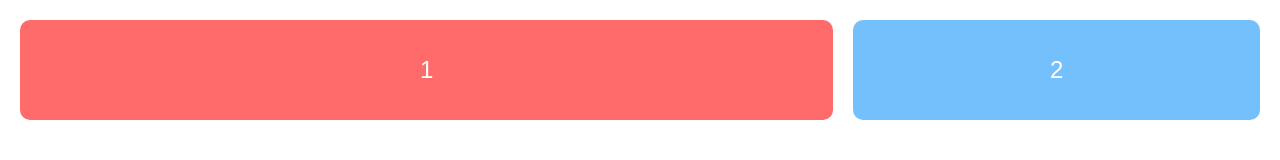
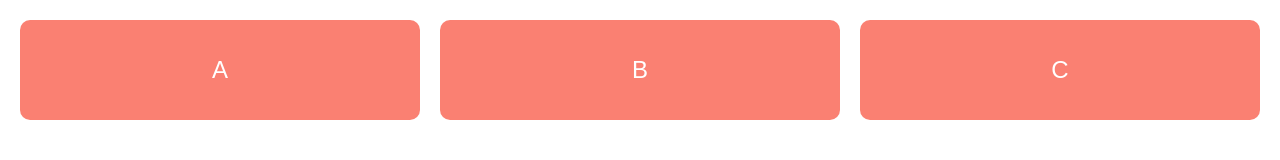
Before and after one commit to aranparrk/flex-practice, a plain HTML site: page index.html in a window 1280 px wide. Drawn offline with Linux system fonts and the light colour scheme.

Commit message:
flex-grow, flex-basis, min-width 복습

```diff
--- a/index.html
+++ b/index.html
@@ -8,8 +8,9 @@
   </head>
   <body>
     <div class="box-container">
-      <div class="box box1">1</div>
-      <div class="box box2">2</div>
+      <div class="box">A</div>
+      <div class="box">B</div>
+      <div class="box">C</div>
     </div>
   </body>
 </html>
--- a/style.css
+++ b/style.css
@@ -8,28 +8,21 @@ body {
 /* box 컨테이너 */
 .box-container {
   display: flex;
-  flex-direction: row;
   gap: 20px;
   padding: 20px;
+  flex-wrap: wrap;
 }
 
 /* 안에 들어가는 박스들 */
 .box {
+  flex: 1 1 200px;
+  min-width: 150px;
   height: 100px;
+  background-color: salmon;
   color: white;
+  font-size: 24px;
   display: flex;
   justify-content: center;
   align-items: center;
-  font-size: 24px;
   border-radius: 10px;
 }
-
-.box1 {
-  flex: 2;
-  background-color: #ff6b6b;
-}
-
-.box2 {
-  flex: 1;
-  background-color: #74c0fc;
-}
```
